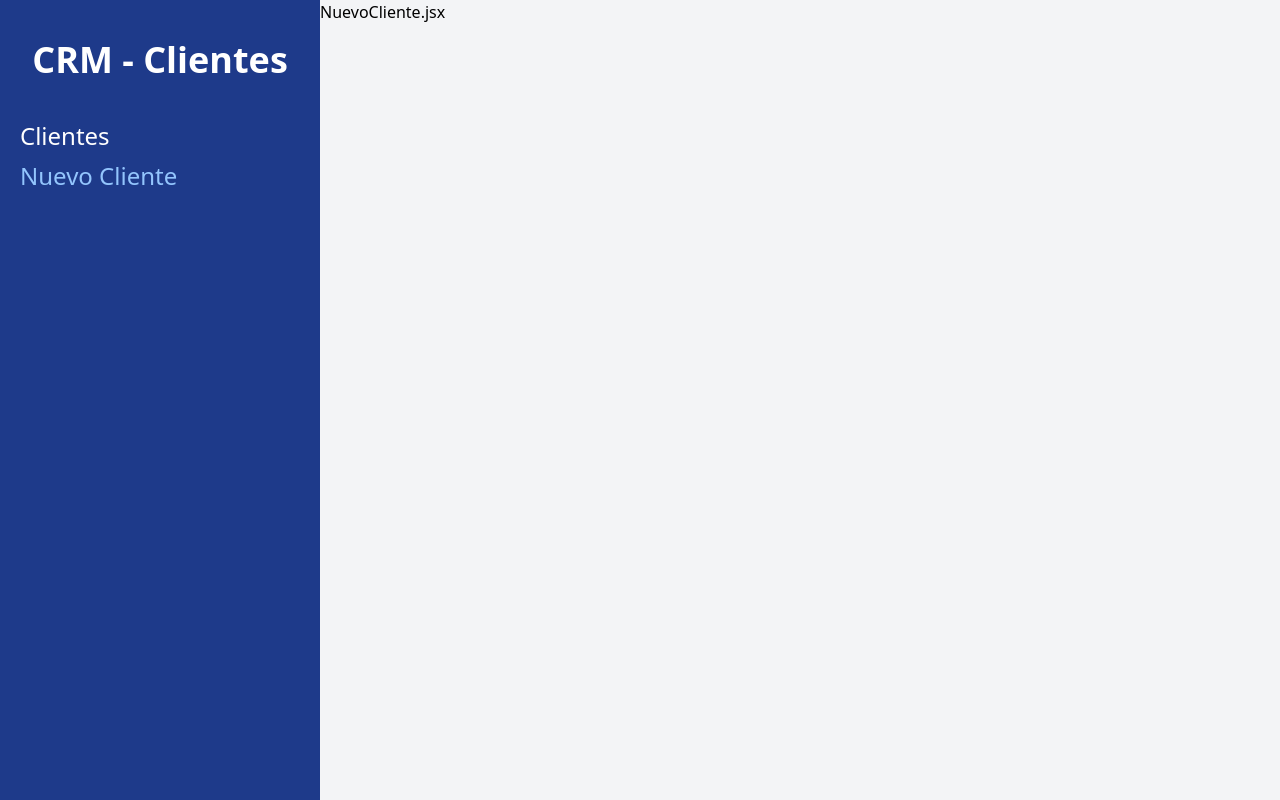
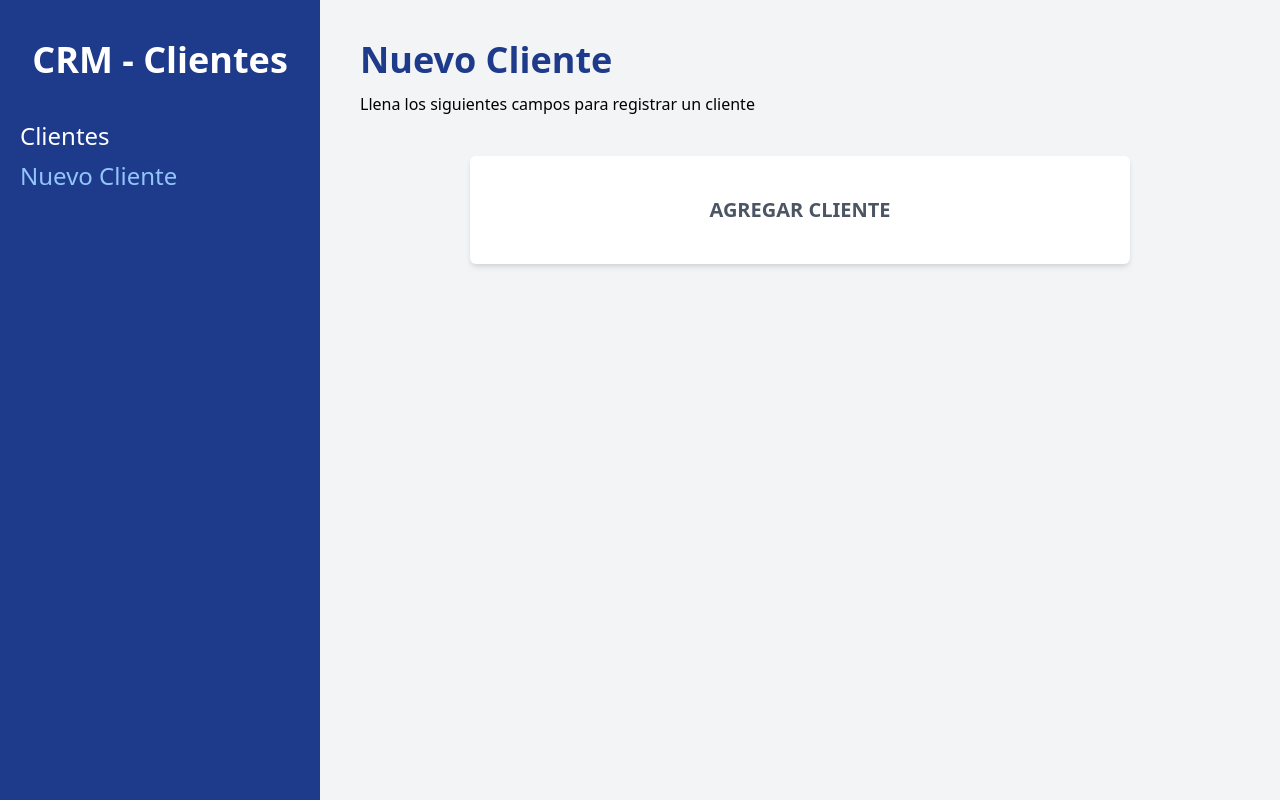
Before and after one commit to jdep98/api_crm, a React (Vite) app: page /clientes/nuevo in a window 1280 px wide. Built offline with nearby package versions, Linux system fonts and the light colour scheme.

Commit message:
primeros pasos con formularios

```diff
--- /dev/null
+++ b/src/components/Formulario.jsx
@@ -0,0 +1,14 @@
+import React from 'react'
+
+const Formulario = () => {
+    return (
+        <div className="bg-white mt-10 px-5 py-10 rounded-md shadow-md
+        md:w-3/4 mx-auto">
+            <h1 className="text-gray-600 font-bold text-xl uppercase text-center">Agregar Cliente</h1>
+
+
+        </div>
+    )
+}
+
+export default Formulario
--- a/src/layout/Layout.jsx
+++ b/src/layout/Layout.jsx
@@ -22,7 +22,7 @@
                 </nav>
             </div>
 
-            <div className="md:w-3/4">
+            <div className="md:w-3/4 p-10">
                 <Outlet />
             </div>
 
--- a/src/paginas/NuevoCliente.jsx
+++ b/src/paginas/NuevoCliente.jsx
@@ -1,10 +1,14 @@
 import React from 'react'
+import Formulario from '../components/Formulario'
 
 const NuevoCliente = () => {
     return (
-        <div>
-            <h1>NuevoCliente.jsx</h1>
-        </div>
+        <>
+            <h1 className="font-black text-4xl text-blue-900">Nuevo Cliente</h1>
+            <p className="mt-3">Llena los siguientes campos para registrar un cliente</p>
+
+            <Formulario />
+        </>
     )
 }
 
```
